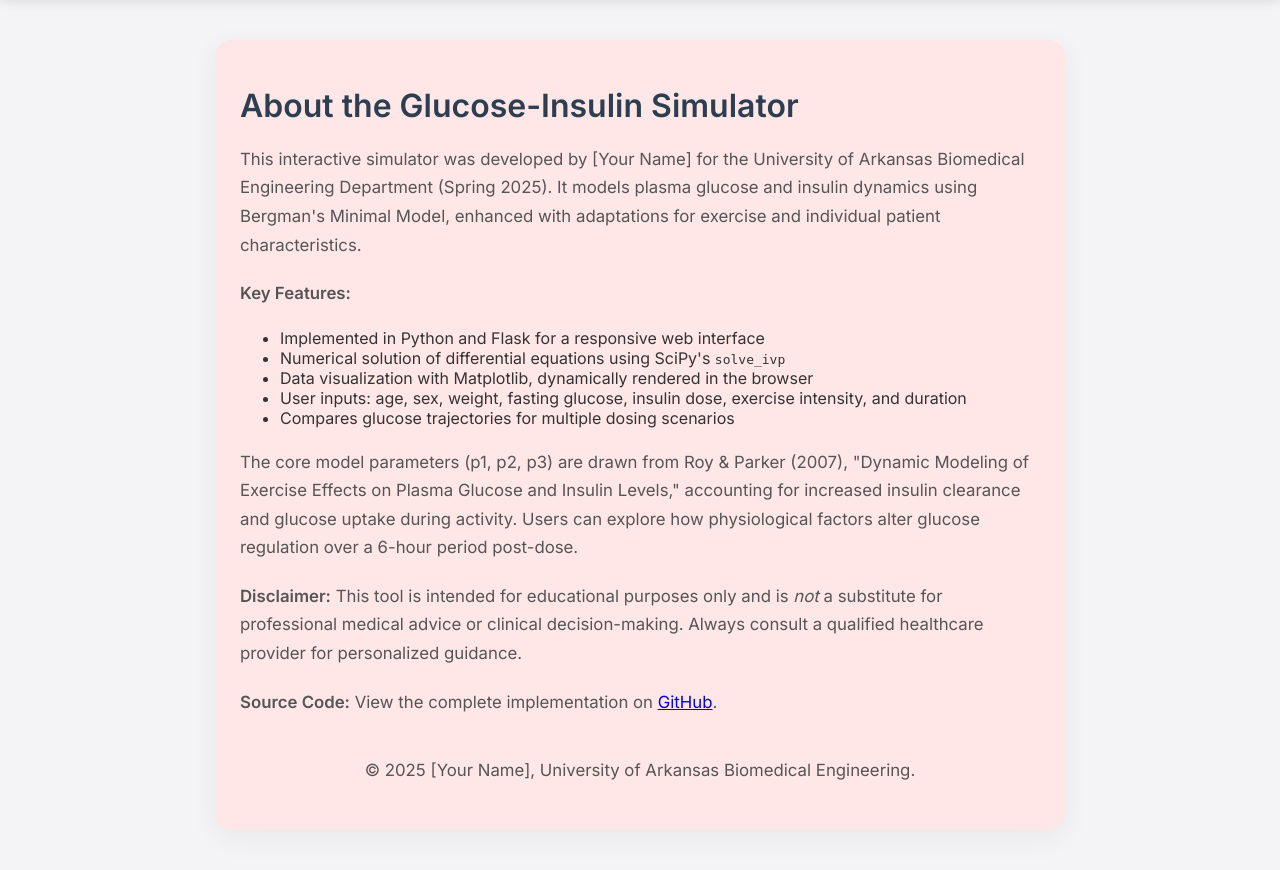
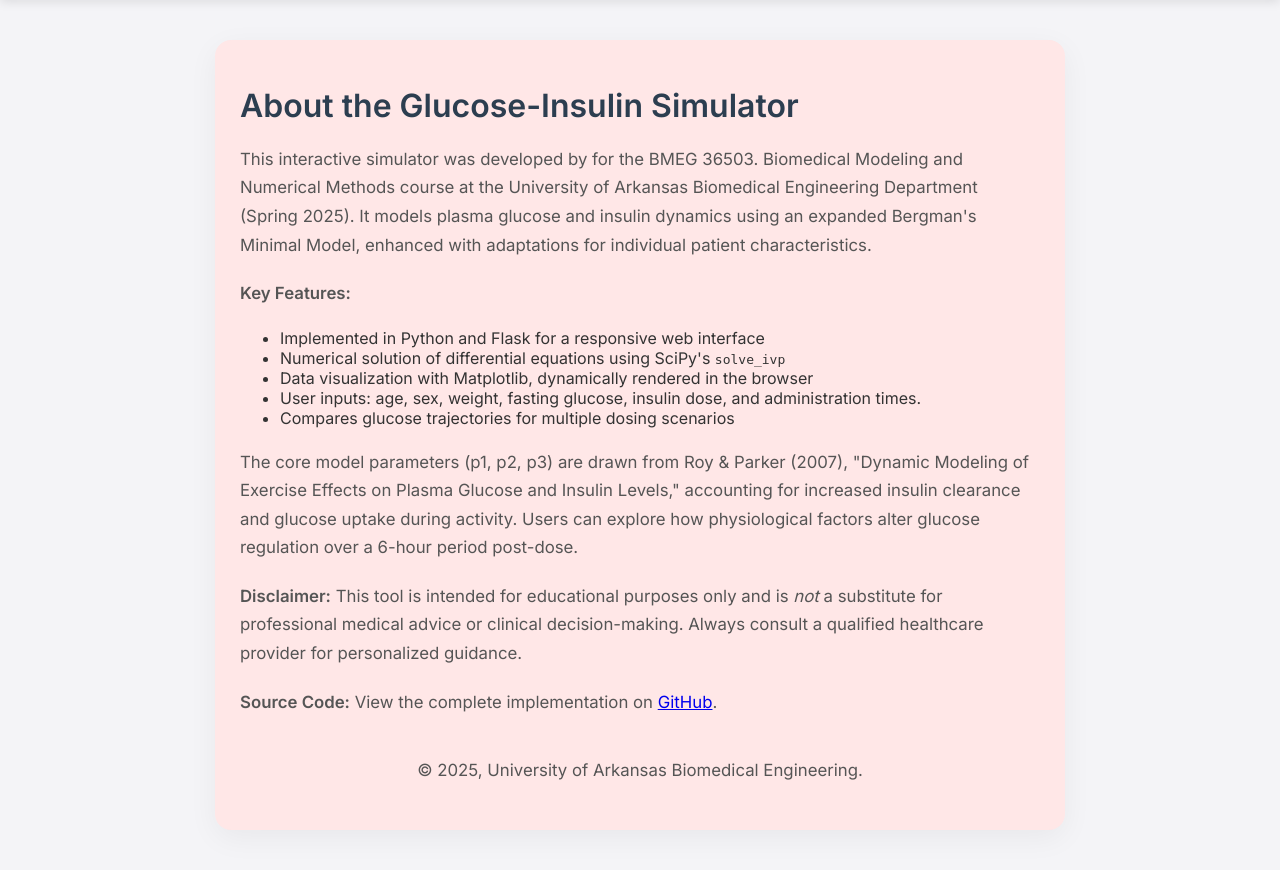
Before and after one commit to shdanalserhan/GLUCA, a Flask app: page /about in a window 1280 px wide. Shown: the part 83-953 px from the top of the page. Run offline with Flask 2, Linux system fonts and the light colour scheme.

Commit message:
Update about.html

```diff
--- a/GLUCA/templates/about.html
+++ b/GLUCA/templates/about.html
@@ -104,7 +104,7 @@
     <div class="container">
         <h1>About the Glucose-Insulin Simulator</h1>
         <p>
-            This interactive simulator was developed by [Your Name] for the University of Arkansas Biomedical Engineering Department (Spring 2025). It models plasma glucose and insulin dynamics using Bergman's Minimal Model, enhanced with adaptations for exercise and individual patient characteristics.
+            This interactive simulator was developed by for the BMEG 36503. Biomedical Modeling and Numerical Methods course at the University of Arkansas Biomedical Engineering Department (Spring 2025). It models plasma glucose and insulin dynamics using an expanded Bergman's Minimal Model, enhanced with adaptations for individual patient characteristics.
         </p>
         <p>
             <strong>Key Features:</strong>
@@ -112,7 +112,7 @@
                 <li>Implemented in Python and Flask for a responsive web interface</li>
                 <li>Numerical solution of differential equations using SciPy's <code>solve_ivp</code></li>
                 <li>Data visualization with Matplotlib, dynamically rendered in the browser</li>
-                <li>User inputs: age, sex, weight, fasting glucose, insulin dose, exercise intensity, and duration</li>
+                <li>User inputs: age, sex, weight, fasting glucose, insulin dose, and administration times. </li>
                 <li>Compares glucose trajectories for multiple dosing scenarios</li>
             </ul>
         </p>
@@ -126,7 +126,7 @@
             <strong>Source Code:</strong> View the complete implementation on <a href="#">GitHub</a>.
         </p>
         <div class="footer">
-            <p>&copy; 2025 [Your Name], University of Arkansas Biomedical Engineering.</p>
+            <p>&copy; 2025, University of Arkansas Biomedical Engineering.</p>
         </div>
     </div>
 </body>
```
